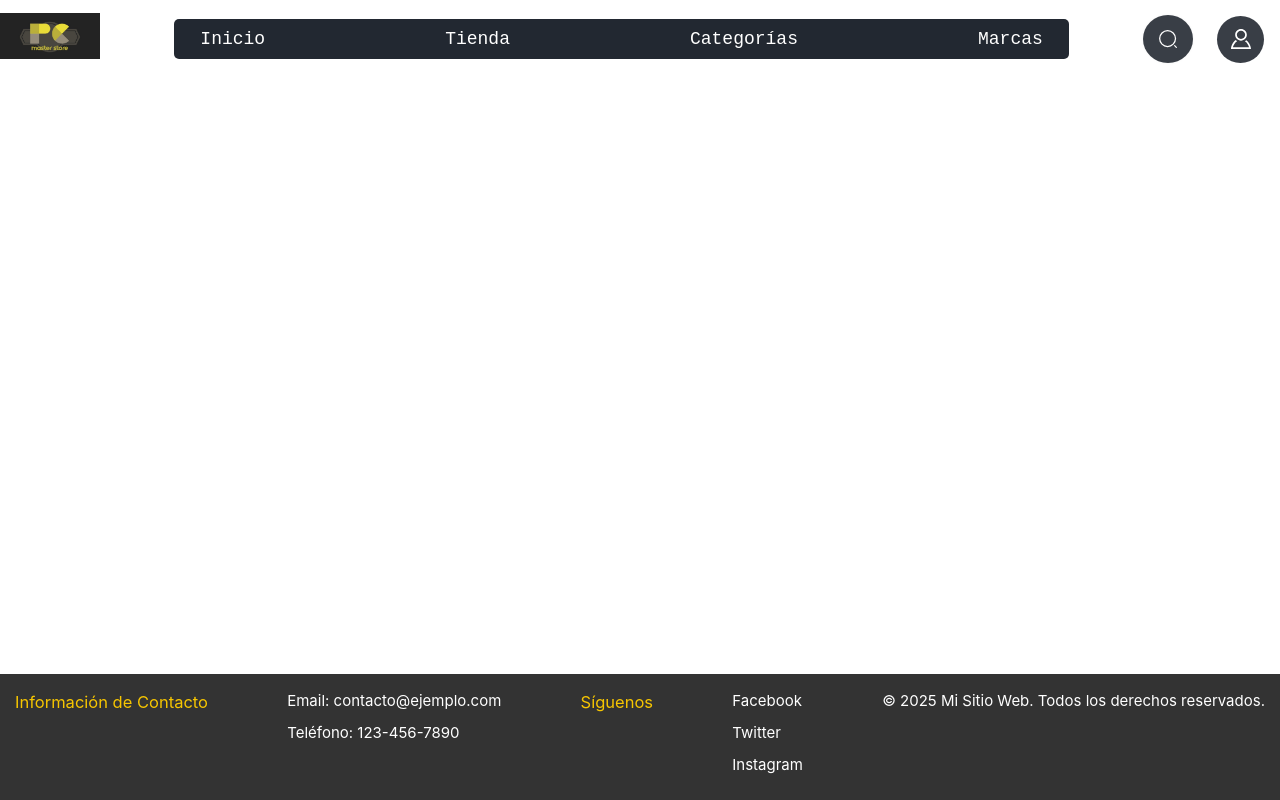
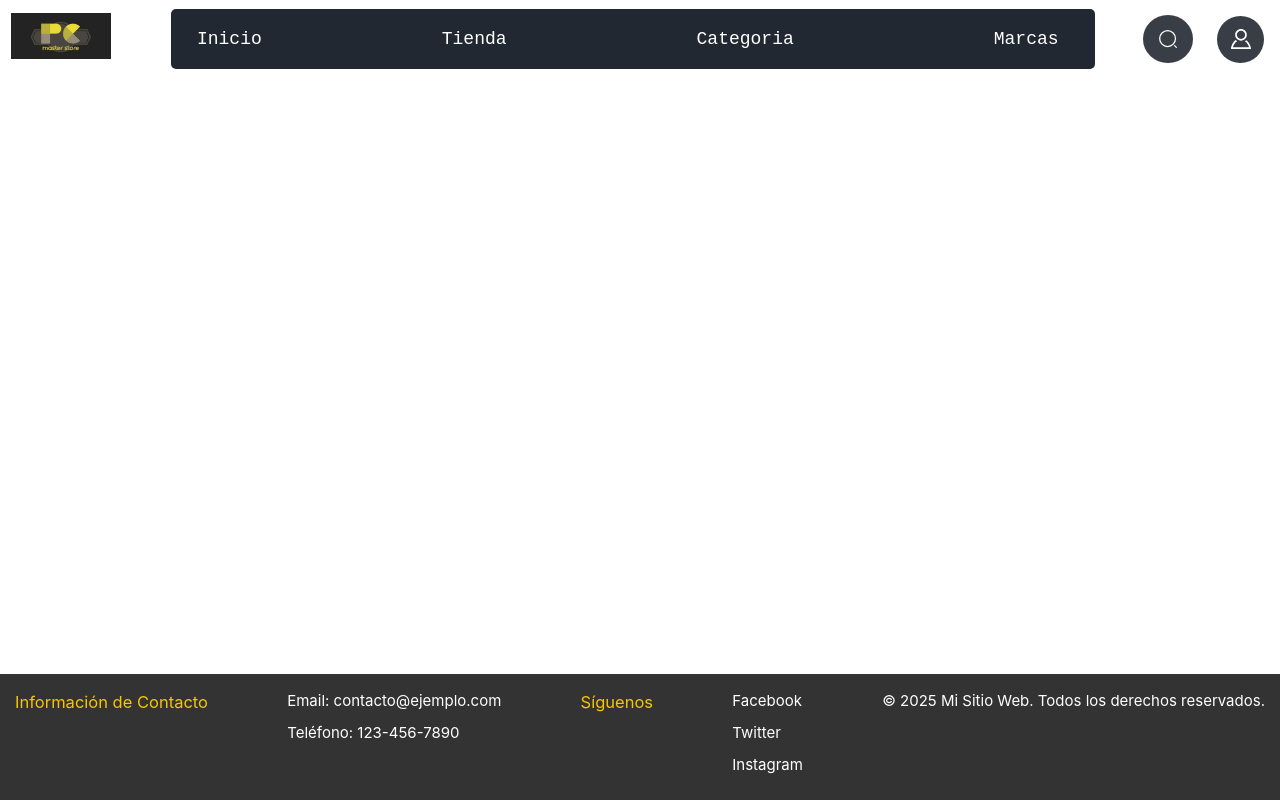
Before and after one commit to sjulian25/pc-master-store, a Vue app in the folder frontend/: page / in a window 1280 px wide. Built offline with nearby package versions, Linux system fonts and the light colour scheme; the HTML template or start-up script is replaced by a standard one.

Commit message:
feat: dropdown button added in navbar

```diff
--- /dev/null
+++ b/frontend/src/assets/css/Header/dropdown.css
@@ -0,0 +1,41 @@
+.dropdown-wrapper {
+position: relative;
+cursor: pointer;
+}
+
+.dropdown-button {
+background-color: transparent;
+border: none;
+padding: 10px;
+color: white;
+display: flex;
+position: relative;
+gap: 5px;
+cursor: pointer;
+border-radius: 4px;
+transition: all 0.2s ease;
+font-family: 'Courier New', Courier, monospace;
+font-size: large;
+}
+
+.dropdown-menu {
+position: absolute;
+top: 100%;
+left: 0;
+background: #393E46;
+color: #EEEEEE;
+border-radius: 10px;
+box-shadow: 0 4px 10px rgba(0, 0, 0, 0.4);
+padding: 0.5rem 1rem;
+min-width: 150px;
+z-index: 10;
+}
+
+.dropdown-menu p {
+margin: 0.5rem 0;
+cursor: pointer;
+}
+
+.dropdown-menu p:hover {
+color: #FFD369;
+}
--- a/frontend/src/assets/css/Header/logo.css
+++ b/frontend/src/assets/css/Header/logo.css
@@ -1,4 +1,5 @@
 img {
     width: 100px;
     height: auto;
+    margin: 0.7rem;
   }
--- a/frontend/src/assets/css/Header/navbar.css
+++ b/frontend/src/assets/css/Header/navbar.css
@@ -16,6 +16,7 @@
     gap: 10rem;
     padding-left: 1rem;
     padding-right: 1rem;
+    align-items: center;
 }
 
 .value {
--- /dev/null
+++ b/frontend/src/components/header/Dropdown.vue
@@ -0,0 +1,29 @@
+<template>
+    <div class="dropdown-wrapper" @mouseenter="show=true" @mouseleave="show=false">
+        <button class="dropdown-button value">{{ label }}</button>
+        <div v-if="show" class="dropdown-menu">
+            <p v-for="(item, index) in items" :key="index" @click="handleClick(item)">
+                {{ item }}
+            </p>
+        </div>
+    </div>
+</template>
+
+<script setup>
+import { ref } from 'vue';
+
+const props = defineProps({
+    label: String,
+    items: Array,
+})
+
+const emit = defineEmits(['select'])
+const show = ref(false)
+
+function handleClick(item){
+    emit('select', item)
+    show.value = false
+}
+</script>
+
+<style src="../../assets/css/Header/dropdown.css" scoped></style>
--- a/frontend/src/components/header/Navbar.vue
+++ b/frontend/src/components/header/Navbar.vue
@@ -7,15 +7,25 @@
             Tienda
         </button>
         <button class="value">
-            Categorías
+            <Dropdown label="Categoria" :items="categorias" @select="handleCategorySelect"/>
         </button>
         <button class="value">
-            Marcas
+            <Dropdown label="Marcas" :items="marcas" @select="handleCategorySelect"/>
         </button>
     </div>
 
 </template>
 
-<script></script>
+<script setup>
+import Dropdown from './Dropdown.vue';
+
+// TODO: Modificar para que traiga las marcas y categprías de la api
+const categorias = ['Mouse', 'Teclado', 'Fuentes']
+const marcas = ['Logitech', 'Razer', 'XPG', 'Corsair', 'Cooler Master', 'Asus', 'MSI', 'Gigabyte']
+
+function handleCategorySelect(item){
+    console.log('Seleccionaste: ', item);
+}
+</script>
 
 <style src="../../assets/css/Header/navbar.css" scoped></style>
```
Also changed, not shown: frontend/src/services/categoryService.js (added).
